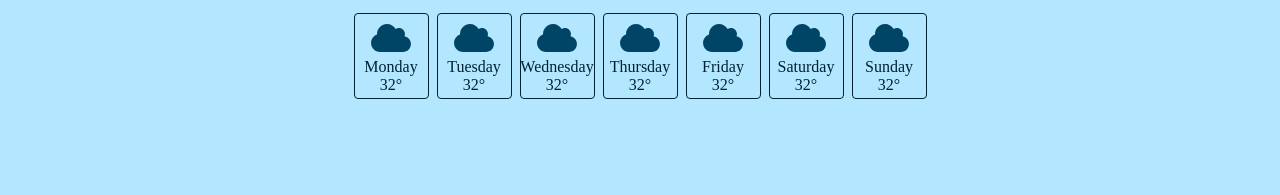
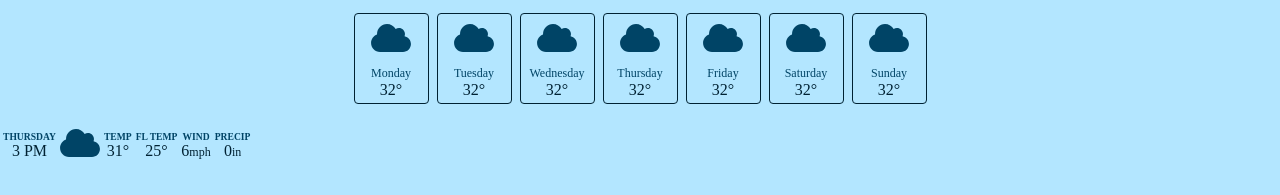
Before and after one commit to Metranohm/weather-app, a plain HTML site: page index.html in a window 1280 px wide. Shown: the part 127-322 px from the top of the page. Drawn offline with Linux system fonts and the light colour scheme.

Commit message:
compose day section

```diff
--- a/index.html
+++ b/index.html
@@ -80,6 +80,46 @@
     </div>
   </section>
 
+<table class="hour-section">
+  <tbody data-hour-section>
+    <tr class="hour-row">
+      <td>
+        <div class="info-group">
+          <div class="label">Thursday</div>
+          <div>3 PM</div>
+        </div>
+      </td>
+      <td>
+        <img src="public/icons/cloud.svg" class="weather-icon">
+      </td>
+      <td>
+        <div class="info-group">
+          <div class="label">Temp</div>
+          <div>31&deg;</div>
+        </div>
+      </td>
+      <td>
+        <div class="info-group">
+          <div class="label">FL Temp</div>
+          <div>25&deg;</div>
+        </div>
+      </td>
+      <td>
+        <div class="info-group">
+          <div class="label">Wind</div>
+          <div>6<span class="value-sub-info">mph</span></div>
+        </div>
+      </td>
+      <td>
+        <div class="info-group">
+          <div class="label">Precip</div>
+          <div>0<span class="value-sub-info">in</span></div>
+        </div>
+      </td>
+    </tr>
+  </tbody>
+</table>
+
   <template></template>
     <script type="module" src="/main.js"></script>
   </body>
--- a/style.css
+++ b/style.css
@@ -87,3 +87,10 @@ body {
     border-radius: .25rem;
     padding: .25rem;
 }
+
+.day-card-day {
+    font-size: .75rem;
+    color: hsl(200, 100%, 20%);
+    margin-top: .5rem;
+
+}
```
